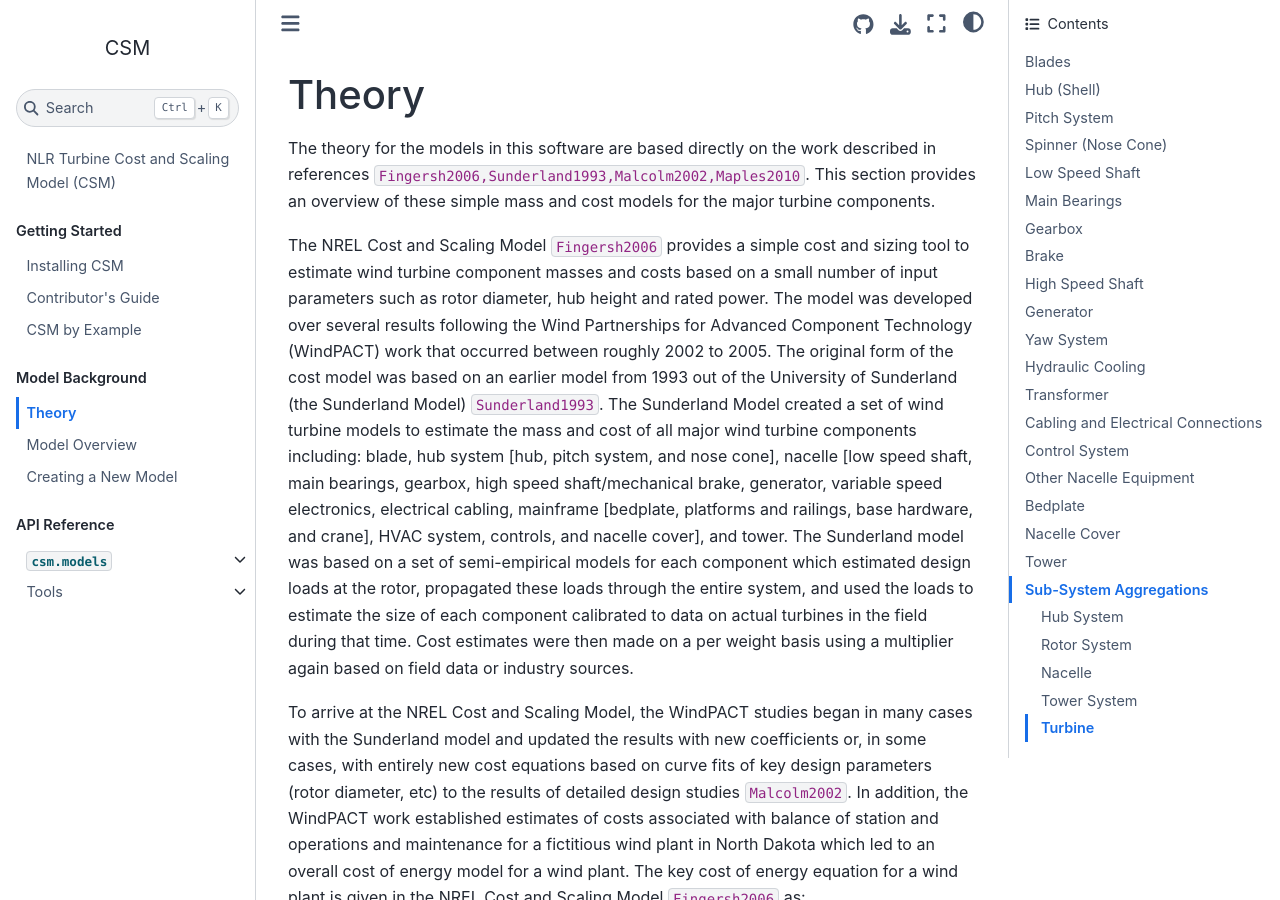
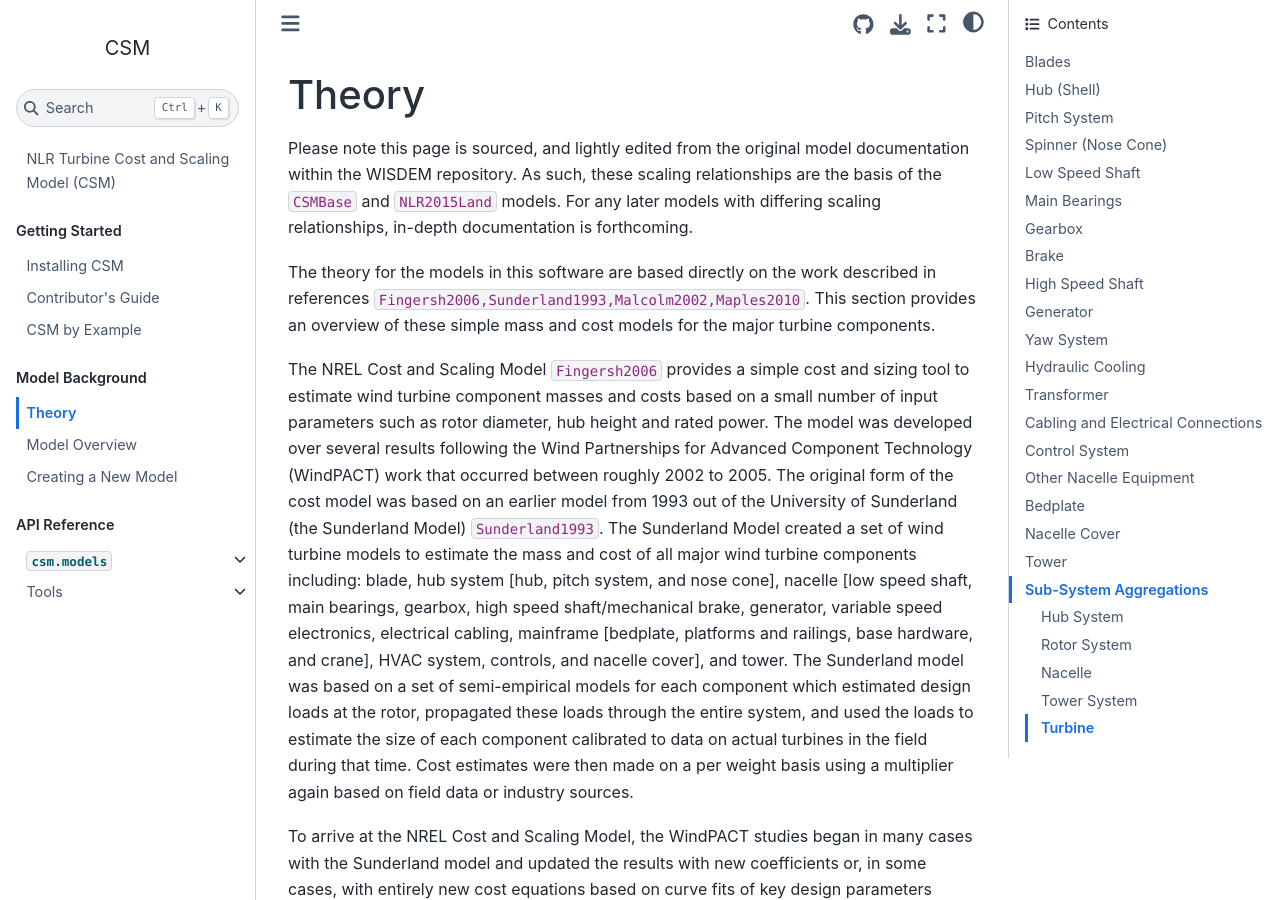
Before and after one commit to NLRWindSystems/CSM, a Jupyter Book: the page built from docs/user_guide/theory.md, in a window 1280 px wide and 900 px high. Built offline with Jupyter Book 1.0.4 settings and Sphinx 7.4.7 and the Sphinx Book theme 1.1.4, drawn with Linux system fonts in a browser that asks for light colours; pages that are not in the unit, such as notebooks, are missing from menus; cross-references to code outside the pages are shown as plain code.

Commit message:
update references

````diff
--- a/docs/_config.yml
+++ b/docs/_config.yml
@@ -47,6 +47,7 @@ sphinx:
     - sphinx.ext.napoleon
   config:
     language: python
+    bibtex_reference_style: author_year
     autosummary_generate: true
     autodoc_default_options:
       members: true
--- a/docs/user_guide/theory.md
+++ b/docs/user_guide/theory.md
@@ -1,14 +1,19 @@
 (theory)=
 # Theory
 
-The theory for the models in this software are based directly on the work described in references {cite}`Fingersh2006,Sunderland1993,Malcolm2002,Maples2010`. This section provides an overview of these simple mass and cost models for the major turbine components.
+Please note this page is sourced, and lightly edited from the original model documentation within
+the WISDEM repository. As such, these scaling relationships are the basis of the `CSMBase` and
+`NLR2015Land` models. For any later models with differing scaling relationships, in-depth
+documentation is forthcoming.
 
-The NREL Cost and Scaling Model {cite}`Fingersh2006` provides a simple cost and sizing tool to
+The theory for the models in this software are based directly on the work described in references {cite:p}`Fingersh2006,Sunderland1993,Malcolm2002,Maples2010`. This section provides an overview of these simple mass and cost models for the major turbine components.
+
+The NREL Cost and Scaling Model {cite:p}`Fingersh2006` provides a simple cost and sizing tool to
 estimate wind turbine component masses and costs based on a small number of input parameters such
 as rotor diameter, hub height and rated power. The model was developed over several results
 following the Wind Partnerships for Advanced Component Technology (WindPACT) work that occurred
 between roughly 2002 to 2005. The original form of the cost model was based on an earlier model
-from 1993 out of the University of Sunderland (the Sunderland Model) {cite}`Sunderland1993`. The
+from 1993 out of the University of Sunderland (the Sunderland Model) {cite:p}`Sunderland1993`. The
 Sunderland Model created a set of wind turbine models to estimate the mass and cost of all major
 wind turbine components including: blade, hub system [hub, pitch system, and nose cone], nacelle
 [low speed shaft, main bearings, gearbox, high speed shaft/mechanical brake, generator, variable
@@ -22,11 +27,11 @@ then made on a per weight basis using a multiplier again based on field data or
 To arrive at the NREL Cost and Scaling Model, the WindPACT studies began in many cases with the
 Sunderland model and updated the results with new coefficients or, in some cases, with entirely
 new cost equations based on curve fits of key design parameters (rotor diameter, etc) to the
-results of detailed design studies {cite}`Malcolm2002`. In addition, the WindPACT work established
+results of detailed design studies {cite:p}`Malcolm2002`. In addition, the WindPACT work established
 estimates of costs associated with balance of station and operations and maintenance for a
 fictitious wind plant in North Dakota which led to an overall cost of energy model for a wind plant.
 The key cost of energy equation for a wind plant is given in the NREL Cost and Scaling Model
-{cite}`Fingersh2006` as:
+{cite:p}`Fingersh2006` as:
 
 ```{math}
 COE = (FCR*(BOS+TCC))/AEP + (LLC + LRC + (1-tr)*OM)/AEP
@@ -64,7 +69,7 @@ costs.
 The goal of the development of the second model, `Turbine_CostsSE`, then is to provide a set of
 mass-based component cost calculations. A mass-cost model is developed for each of the major
 turbine components. These use the data underlying the NREL Cost and Scaling Model to estimate
-relationships that can then be scaled based on economic multipliers as done in {cite}`Fingersh2006`.
+relationships that can then be scaled based on economic multipliers as done in {cite:p}`Fingersh2006`.
 Details of the models are described next.
 
 TODO
@@ -533,6 +538,6 @@ c_{turbine} &= (1+kt_{turbine}+kp_{turbine}) (1+ko_{turbine}+ka_{turbine}) (c_{r
 
 For variable names access to override the default values see the :ref:`csmsource`.
 
-```{bibliography} ../../references.bib
+```{bibliography} ../references.bib
 :filter: docname in docnames
 ```
````
